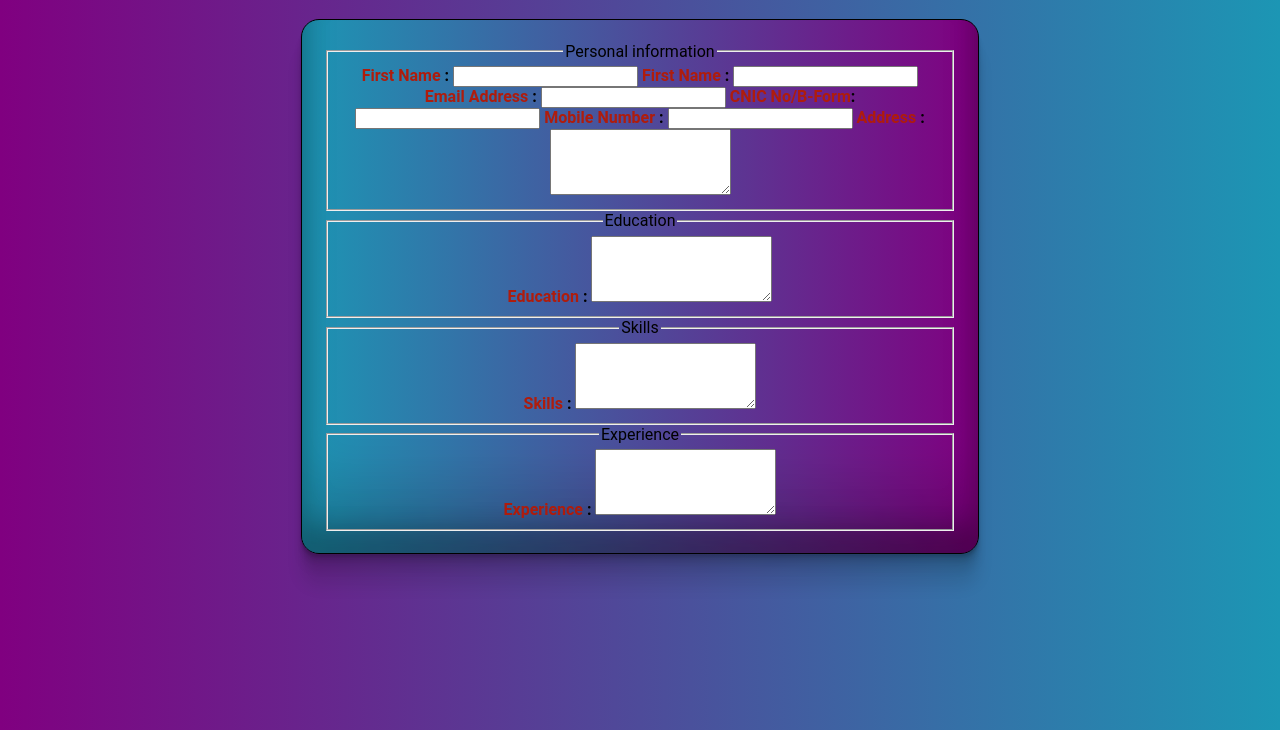
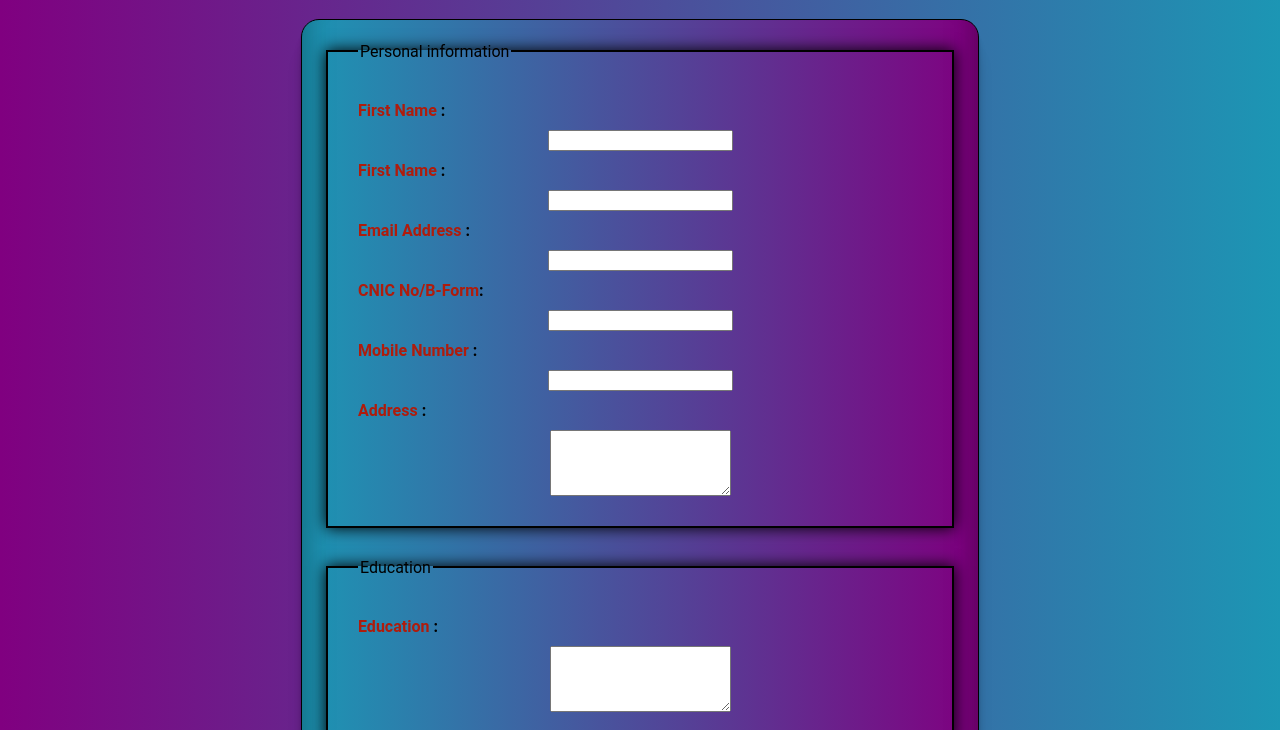
Before and after one commit to MOIZSIDDIQE/Hackathon_Project, a plain HTML site: page index.html in a window 1280 px wide. Shown: the part 70-800 px from the top of the page. Drawn offline with Linux system fonts and the light colour scheme.

Commit message:
Give fieldset flex, box-shadow , border , padding ,margin and size

```diff
--- a/style.css
+++ b/style.css
@@ -39,3 +39,16 @@ label{
 span{
     color: black;
 }
+
+fieldset{
+    height: auto;
+    margin-bottom: 30px;
+    padding: 30px;
+    display: flex;
+    justify-content: center;
+    align-items: center;
+    flex-direction: column;
+    text-align: start;
+    box-shadow: 0px 0px 15px rgb(0, 0, 0);
+    border: 2px solid black;
+}
```
